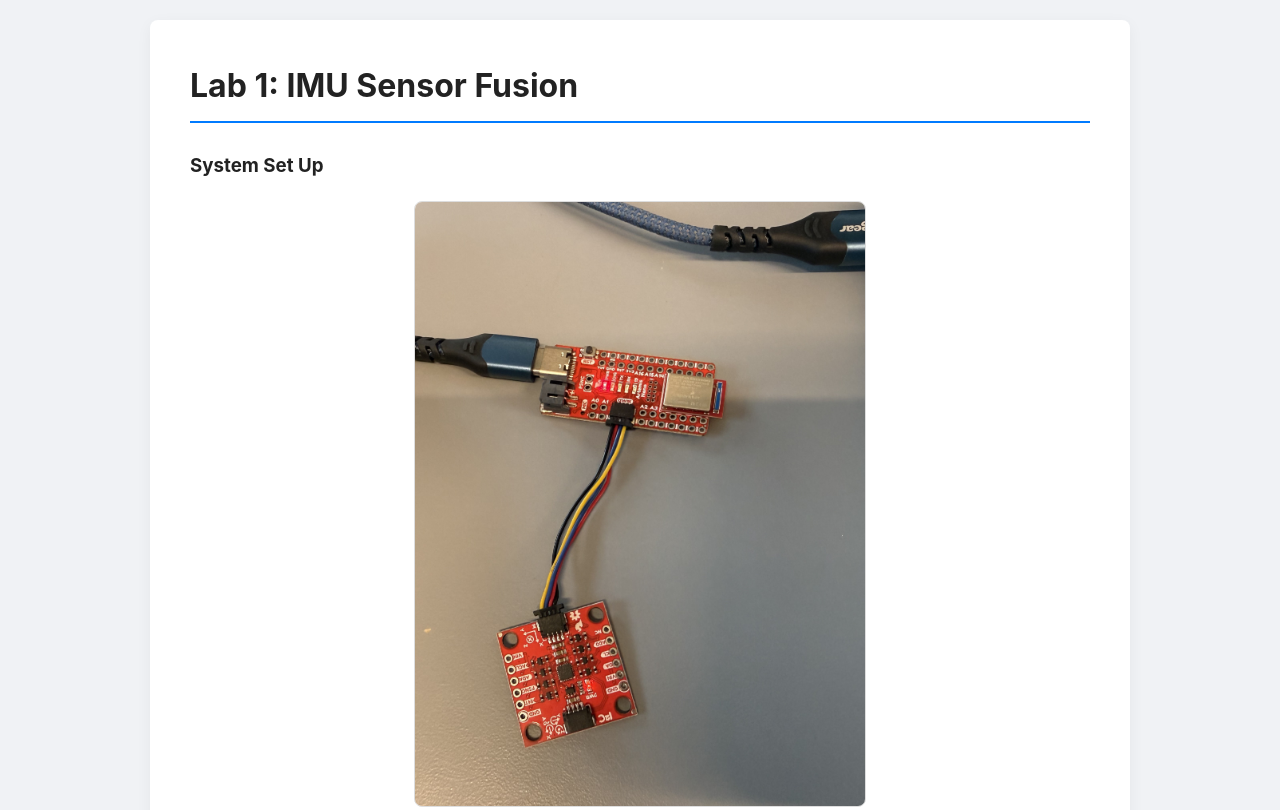
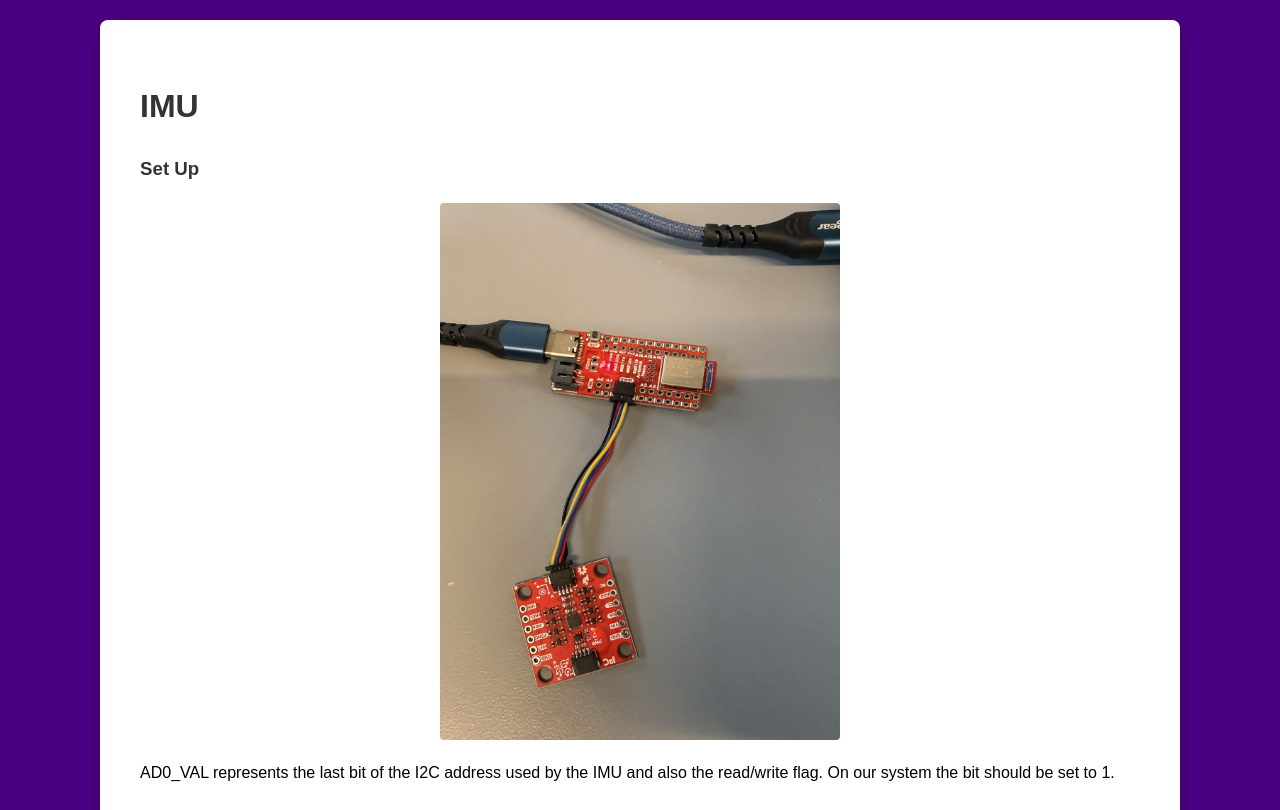
Before and after one commit to VasilisaI/VasilisaI.github.io, a Jekyll site: the page LABS/lab2.html, which Jekyll copies as it is, in a window 1280 px wide. Shown: the top 810 px of the page. Built offline with Jekyll 4.4.1, drawn with Linux system fonts in a browser that asks for light colours; some of the changed text lies outside the part shown.

Commit message:
organize2

```diff
--- a/LABS/lab2.html
+++ b/LABS/lab2.html
@@ -2,183 +2,158 @@
 <html lang="en-US">
 <head>
   <meta charset="utf-8">
+  <meta http-equiv="X-UA-Compatible" content="IE=edge">
   <meta name="viewport" content="width=device-width, initial-scale=1.0">
-  <title>Lab 1: IMU & Sensor Fusion</title>
+  <title>Lab 1</title>
 
   <style>
-    :root {
-      --primary-bg: #ffffff;
-      --secondary-bg: #f8f9fa;
-      --accent-color: #007bff;
-      --text-main: #333;
-      --border-radius: 8px;
-    }
-
+    /* Setting the purple background for the page */
     body {
-      font-family: -apple-system, BlinkMacSystemFont, "Segoe UI", Roboto, Helvetica, Arial, sans-serif;
+      background-color: #4B0082; /* Indigo/Purple Background */
+      font-family: Arial, sans-serif;
       line-height: 1.6;
-      color: var(--text-main);
-      background-color: #f0f2f5;
       margin: 0;
       padding: 20px;
     }
 
     .wrapper {
-      max-width: 900px;
+      background: #ffffff;
+      max-width: 1000px;
       margin: 0 auto;
-      background: var(--primary-bg);
       padding: 40px;
-      border-radius: var(--border-radius);
-      box-shadow: 0 4px 15px rgba(0,0,0,0.05);
+      border-radius: 8px;
+      box-shadow: 0 4px 15px rgba(0,0,0,0.3);
     }
 
-    h1, h2, h3, h4 { color: #222; margin-top: 1.5em; }
-    h1 { border-bottom: 2px solid var(--accent-color); padding-bottom: 10px; margin-top: 0; }
-
-    /* Media Styling */
-    img, video {
-      display: block;
-      max-width: 100%;
-      height: auto;
-      border-radius: var(--border-radius);
-      margin: 20px auto;
+    .video-center {
+      display: flex;
+      justify-content: center;
+      margin-bottom: 25px;
     }
 
+    /* Grid for side-by-side plots */
     .img-grid {
       display: flex;
-      gap: 15px;
-      margin-bottom: 25px;
-      align-items: center;
+      gap: 10px;
+      margin-bottom: 20px;
+      justify-content: center;
     }
 
     .img-grid img {
-      width: 48%; /* Allows two side-by-side with gap */
-      margin: 0;
+      width: 49%;
+      height: auto;
+      border-radius: 4px;
     }
 
-    .video-center {
-      text-align: center;
-      margin: 30px 0;
+    .info-card {
+      background: #f4f4f4;
+      border-left: 5px solid #4B0082;
+      padding: 15px;
+      margin: 20px 0;
     }
 
-    /* Observation Text Blocks */
-    .info-card {
-      background-color: var(--secondary-bg);
-      border-left: 4px solid var(--accent-color);
-      padding: 15px 25px;
-      margin: 25px 0;
-      font-style: italic;
+    img, video {
+      border-radius: 4px;
+      display: block;
+      margin: 0 auto 20px auto;
     }
 
-    .setup-img {
-      width: 50% !important;
-      border: 1px solid #ddd;
+    h1, h3, h4, h5 {
+      color: #333;
     }
-
-    section { margin-bottom: 50px; }
   </style>
 </head>
 
 <body>
 <div class="wrapper">
 
-  <h1>Lab 1: IMU Sensor Fusion</h1>
+  <h1>IMU</h1>
 
   <section>
-    <h3>System Set Up</h3>
-    <img src="/assets/media2/IMG_6320.jpg" alt="IMU Connection" class="setup-img">
+    <h3>Set Up</h3>
+    <img src="/assets/media2/IMG_6320.jpg" alt="IMU Connection" style="width: 40%;">
+
     <p>
-      <strong>AD0_VAL</strong> represents the last bit of the I2C address used by the IMU. On our system, this bit is set to 1 to match the physical address jumper configuration.
+      AD0_VAL represents the last bit of the I2C address used by the IMU and also the read/write flag. On our system the bit should be set to 1.
     </p>
 
     <h3>Running Example Code</h3>
     <div class="video-center">
-      <video controls width="100%">
+      <video controls width="80%">
         <source src="/assets/media2/code_working.mp4" type="video/mp4">
       </video>
     </div>
 
     <div class="info-card">
       <p>
-        Orientation changes result in the 1000 mg (1g) gravity vector transferring between axes. The gyroscope correctly reports zero when stationary and tracks angular velocity during rotation.
+        In the video, you can see the acceleration data showing 1000 mg corresponding to the 1 g of acceletation due to the force of gravity. As the orientation of the IMU changes,
+        the 1000 mg value transfers betwen the axis. The gyroscope data shows zero degrees when the IMU is flat and then shows a changing value as it is rotated
+        since the gyroscope measures the rate of change of the angle.
       </p>
     </div>
 
-    <h3>Accelerometer: Pitch & Roll</h3>
-    <p>Visualizing gravity-based orientation at 0, 90, and -90 degrees.</p>
+    <h3>Accelerometer</h3>
+    <h4>Pitch</h4>
+    <img src="/assets/media2/Pitch_0.png" alt="Pitch 0 Degrees" style="width: 80%;">
+    <img src="/assets/media2/Pitch_90.png" alt="Pitch 90 Degrees" style="width: 80%;">
+    <img src="/assets/media2/Pitch_-90.png" alt="Pitch -90 Degrees" style="width: 80%;">
 
-    <h4>Pitch Steps</h4>
-    <img src="/assets/media2/Pitch_0.png" alt="Pitch 0">
-    <img src="/assets/media2/Pitch_90.png" alt="Pitch 90">
-    <img src="/assets/media2/Pitch_-90.png" alt="Pitch -90">
+    <h4>Roll</h4>
+    <img src="/assets/media2/Roll_0.png" alt="Roll 0 Degrees" style="width: 80%;">
+    <img src="/assets/media2/Roll_90.png" alt="Roll 90 Degrees" style="width: 80%;">
+    <img src="/assets/media2/Roll_-90.png" alt="Roll -90 Degrees" style="width: 80%;">
 
-    <h4>Roll Steps</h4>
-    <img src="/assets/media2/Roll_0.png" alt="Roll 0">
-    <img src="/assets/media2/Roll_90.png" alt="Roll 90">
-    <img src="/assets/media2/Roll_-90.png" alt="Roll -90">
-
+    <h4> Accuracy Discussion</h4>
     <div class="info-card">
-      <h4>Accuracy Discussion</h4>
       <p>
-        The accelerometer exhibited a minor stationary offset (Z: 17.8 mg, Y: -3.37 mg, X: 2.5 mg). Two-point calibration confirmed the data is fairly accurate without significant scaling adjustments.
+        The accelerameter data did not exhibit a stationary offset, deviating between 0 to 20 mg offset between readings. Performing the
+        two-point calibration, I found that the average offset for the z-axis acceleration was 17.8 mg, -3.37 mg for y-axis, and 2.5 mg for x-axis.
+        Hence, the accelerameter data is fairly accurate. Adjusting the accelerameter data utilizing the offset and the scaling factor did not
+        appear to produce significantly more accurate or precise data.
       </p>
     </div>
 
-    <h3>FFT Analysis</h3>
-
-    <h5>Baseline vs. Vibrating Table</h5>
+    <h4>FFT</h4>
+    <h5>Baseline Reading</h5>
     <div class="img-grid">
-      <img src="/assets/media2/acc_frr_no_rc.png" alt="Baseline Time">
-      <img src="/assets/media2/acc_frr_no_rc_freq.png" alt="Baseline FFT">
+      <img src="/assets/media2/acc_frr_no_rc.png" alt="FFT Plot">
+      <img src="/assets/media2/acc_frr_no_rc_freq.png" alt="FFT Plot">
     </div>
 
-    <h5>Motor Vibration (Nearby RC Car)</h5>
+    <h5>Reading on a Vibrating Table</h5>
     <div class="img-grid">
-      <img src="/assets/media2/acc_frr_rc.png" alt="RC Time">
-      <img src="/assets/media2/acc_frr_rc_freq.png" alt="RC FFT">
+      <img src="/assets/media2/acc_frr_vibration.png" alt="FFT Plot">
+      <img src="/assets/media2/acc_frr_vibrationfreq.png" alt="FFT Plot">
     </div>
 
-    <h3>Signal Filtering</h3>
-    <img src="/assets/media2/equations.png" alt="Filter Equations" style="width: 70%;">
+    <h5>Reading Nearby RC Car</h5>
+    <div class="img-grid">
+      <img src="/assets/media2/acc_frr_rc.png" alt="FFT Plot">
+      <img src="/assets/media2/acc_frr_rc_freq.png" alt="FFT Plot">
+    </div>
+
+    <h4>Filtering</h4>
+    <img src="/assets/media2/equations.png" alt="Equations" style="width: 80%;">
 
     <div class="info-card">
-      <p>
-        Analysis revealed noise peaks at 6Hz and 9Hz. I selected a <strong>9Hz cutoff frequency</strong>. With a 30ms sampling rate ($T=0.03s$), the calculated $\alpha$ is 0.629.
-      </p>
+      <p> From the regular reading and the readign with the rc car showed a peak at about 9Hz. The table vibration plot showed a peak
+        at about 6 HZ. With this information, I chose the cutoff frequency of 9 Hz to eliminate the noise at both of the aforementioned frequencies.
+        Using the equations provided in class, and subsituting 30 ms as the sampling rate, the alpha value was calculated to be 0.629. </p>
     </div>
 
     <div class="img-grid">
-      <img src="/assets/media2/pitch_filt.png" alt="Filtered Pitch">
-      <img src="/assets/media2/pitch_ftt.png" alt="Pitch FFT">
+      <img src="/assets/media2/pitch_filt.png" alt="FFT Plot">
+      <img src="/assets/media2/pitch_ftt.png" alt="FFT Plot">
     </div>
 
-    <h3>Sensor Fusion: Complementary Filter</h3>
-    <div class="info-card">
-      <p>
-        While the gyroscope is smooth, it suffers from drift. I implemented a <strong>Complementary Filter</strong> with $\alpha = 0.96$ to trust the gyro for fast motion and the accelerometer for long-term stability.
-      </p>
-    </div>
-
-    <img src="/assets/media2/pitch_0.96.png" alt="Fusion Pitch">
-    <img src="/assets/media2/roll_vibration_0.96.png" alt="Fusion Vibration Test">
-
-    <h3>Stunt & Observations</h3>
     <div class="img-grid">
-      <video controls style="width: 48%; margin: 0;">
-        <source src="/assets/media2/stunt.mp4" type="video/mp4">
-      </video>
-      <video controls style="width: 48%; margin: 0;">
-        <source src="/assets/media2/turning.mp4" type="video/mp4">
-      </video>
+      <img src="/assets/media2/roll_filt.png" alt="FFT Plot">
+      <img src="/assets/media2/roll_ftt.png" alt="FFT Plot">
     </div>
 
     <div class="info-card">
-      <p>
-        The car demonstrates a slight natural drift during straight-line travel. 180-degree turns are achievable through simultaneous throttle and steering, though communication range remains a bottleneck.
-      </p>
+      <p> The results showed that the low pass did decrease the noise, however, the alpha value was not optimal and could be further tuned for better performance. </p>
     </div>
-  </section>
 
-</div>
-</body>
-</html>
+    <h3>Gyroscope</h3>
+    <img src="/assets/media2/gyro_flatIMU.png" alt="Flat" style="width: 8
```
